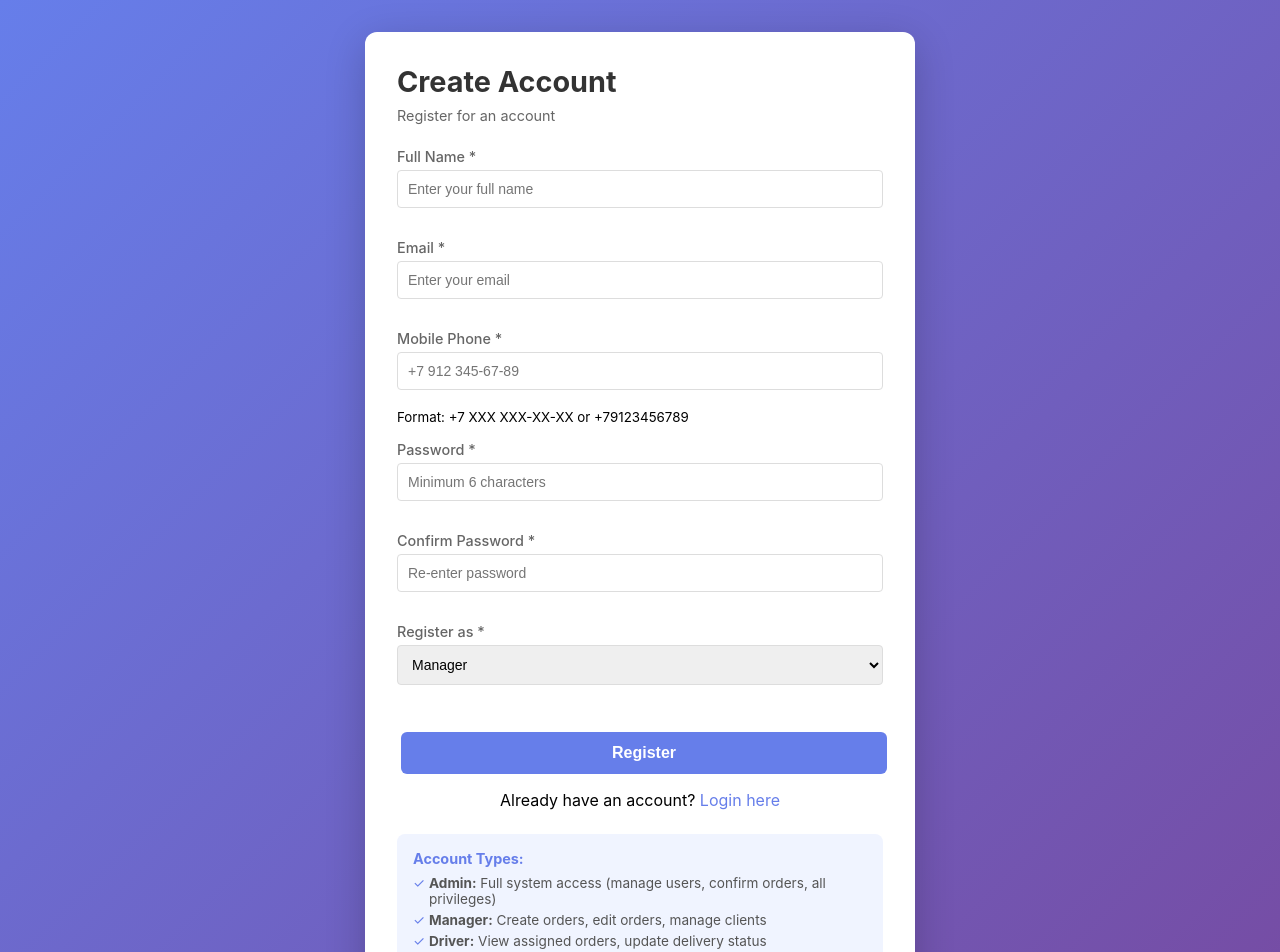
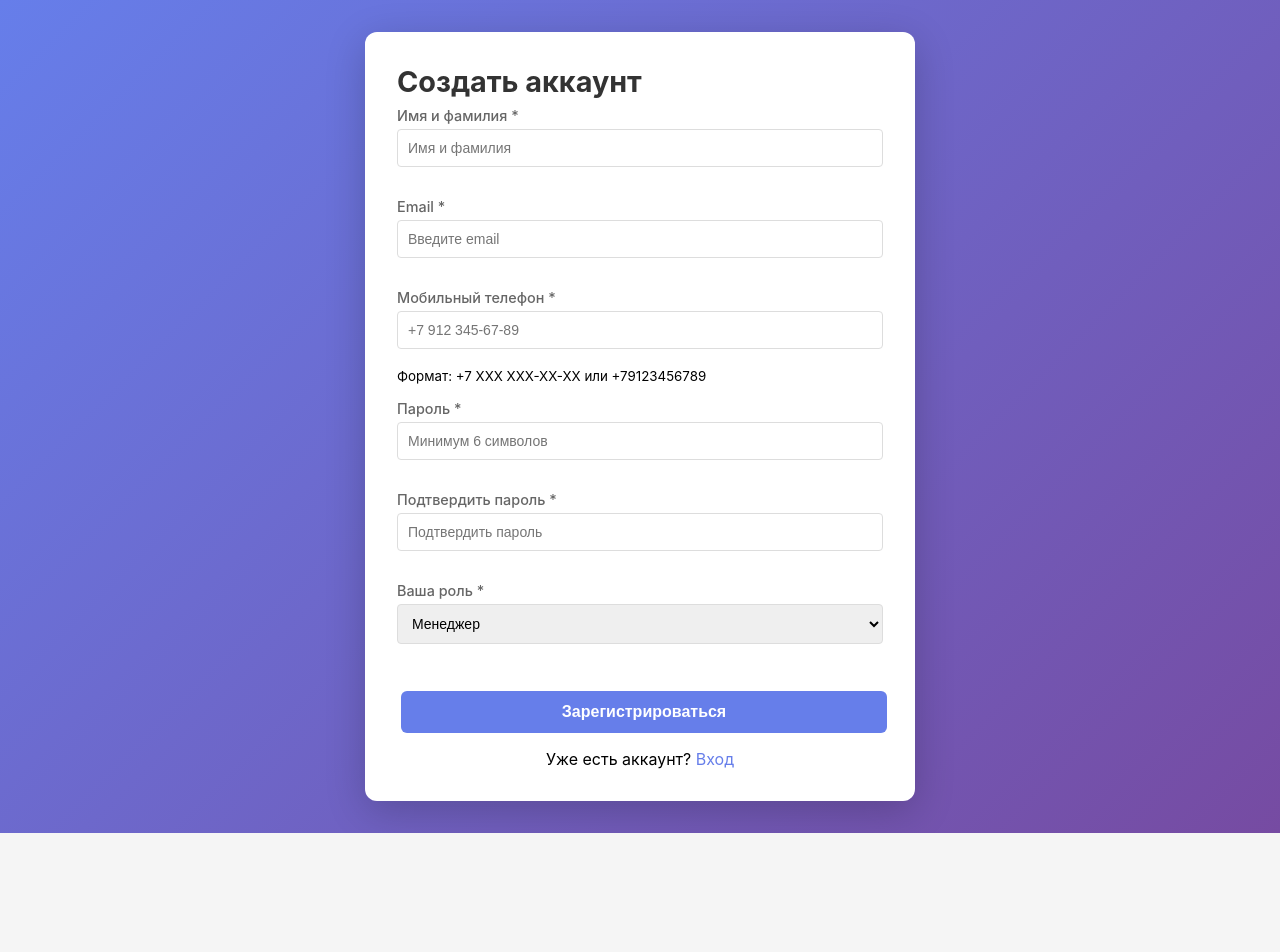
Before and after one commit to hosfatantabolis/delivery_front, a React (Create React App) app: page /register in a window 1280 px wide. Shown: the top 952 px of the page. After the commit the page ends 833 px from the top, so only its background shows below. Built offline with nearby package versions, Linux system fonts and the light colour scheme.

Commit message:
feat: login and register pages translation

```diff
--- a/src/pages/Login/Login.js
+++ b/src/pages/Login/Login.js
@@ -40,7 +40,7 @@ const Login = () => {
   return (
     <div className="login-container">
       <form onSubmit={handleSubmit}>
-        <h2>Login to Dashboard</h2>
+        <h2>Вход</h2>
         {error && <div className="error">{error}</div>}
         <input
           type="email"
@@ -51,24 +51,17 @@ const Login = () => {
         />
         <input
           type="password"
-          placeholder="Password"
+          placeholder="Пароль"
           value={password}
           onChange={(e) => setPassword(e.target.value)}
           required
         />
         <button type="submit" disabled={loading}>
-          {loading ? 'Logging in...' : 'Login'}
+          {loading ? 'Выполняется вход...' : 'Войти'}
         </button>
 
         <div className="register-link">
-          Don't have an account? <Link to="/register">Register here</Link>
-        </div>
-
-        <div className="demo-creds">
-          <p>Demo Accounts:</p>
-          <p><strong>Admin:</strong> admin@example.com / admin123</p>
-          <p><strong>Manager:</strong> manager@example.com / 123456</p>
-          <p><strong>Driver:</strong> driver@example.com / 123456</p>
+          Нет аккаунта? <Link to="/register">Регистрация</Link>
         </div>
       </form>
     </div>
--- a/src/pages/Register/Register.js
+++ b/src/pages/Register/Register.js
@@ -11,7 +11,7 @@ const Register = () => {
     confirmPassword: '',
     role: 'manager',
     vehicleInfo: '',
-    assignedZone: ''
+    assignedZone: '',
   });
   const [error, setError] = useState('');
   const [success, setSuccess] = useState('');
@@ -36,16 +36,32 @@ const Register = () => {
         value = '+' + digits.slice(0, 1) + ' ' + digits.slice(1, 4);
         if (digits.length > 4) value += ' ' + digits.slice(4);
       } else if (digits.length <= 9) {
-        value = '+' + digits.slice(0, 1) + ' ' + digits.slice(1, 4) + ' ' + digits.slice(4, 7);
+        value =
+          '+' +
+          digits.slice(0, 1) +
+          ' ' +
+          digits.slice(1, 4) +
+          ' ' +
+          digits.slice(4, 7);
         if (digits.length > 7) value += '-' + digits.slice(7);
       } else {
-        value = '+' + digits.slice(0, 1) + ' ' + digits.slice(1, 4) + ' ' + digits.slice(4, 7) + '-' + digits.slice(7, 9) + '-' + digits.slice(9, 11);
+        value =
+          '+' +
+          digits.slice(0, 1) +
+          ' ' +
+          digits.slice(1, 4) +
+          ' ' +
+          digits.slice(4, 7) +
+          '-' +
+          digits.slice(7, 9) +
+          '-' +
+          digits.slice(9, 11);
       }
     }
 
     setFormData({
       ...formData,
-      [e.target.name]: value
+      [e.target.name]: value,
     });
     setError('');
   };
@@ -80,43 +96,45 @@ const Register = () => {
 
     // Validation
     if (!formData.name.trim()) {
-      setError('Name is required');
+      setError('Имя обязательно для заполнения');
       setLoading(false);
       return;
     }
 
     if (!formData.email.trim()) {
-      setError('Email is required');
+      setError('Email обязательно для заполнения');
       setLoading(false);
       return;
     }
 
     if (!formData.phone.trim()) {
-      setError('Phone number is required');
+      setError('Номер телефона обязательно для заполнения');
       setLoading(false);
       return;
     }
 
     if (!validatePhone(formData.phone)) {
-      setError('Please enter a valid phone number (e.g., +7 912 345-67-89 or +79123456789)');
+      setError(
+        'Введите корректный номер телефона (например, +7 912 345-67-89 или +79123456789)',
+      );
       setLoading(false);
       return;
     }
 
     if (!formData.password) {
-      setError('Password is required');
+      setError('Пароль обязательно для заполнения');
       setLoading(false);
       return;
     }
 
     if (formData.password !== formData.confirmPassword) {
-      setError('Passwords do not match');
+      setError('Пароли не совпадают');
       setLoading(false);
       return;
     }
 
     if (formData.password.length < 6) {
-      setError('Password must be at least 6 characters');
+      setError('Пароль должен быть минимум 6 символов');
       setLoading(false);
       return;
     }
@@ -127,7 +145,7 @@ const Register = () => {
       email: formData.email.trim().toLowerCase(),
       phone: formatPhoneForStorage(formData.phone),
       password: formData.password,
-      role: formData.role
+      role: formData.role,
     };
 
     // Add driver fields if role is driver
@@ -136,13 +154,21 @@ const Register = () => {
       payload.assignedZone = formData.assignedZone || '';
     }
 
-    console.log('Sending registration data:', { ...payload, password: '[HIDDEN]' });
+    console.log('Отправка регистрационных данных:', {
+      ...payload,
+      password: '[HIDDEN]',
+    });
 
     try {
-      const response = await axios.post('http://localhost:5000/api/auth/register', payload);
+      const response = await axios.post(
+        'http://localhost:5000/api/auth/register',
+        payload,
+      );
       console.log('Registration response:', response.data);
 
-      setSuccess(`Account created successfully as ${formData.role}! Redirecting to login...`);
+      setSuccess(
+        `Аккаунт ${formData.role} успешно создан! Перенаправление на страницу входа...`,
+      );
 
       // Clear form
       setFormData({
@@ -153,19 +179,20 @@ const Register = () => {
         confirmPassword: '',
         role: 'manager',
         vehicleInfo: '',
-        assignedZone: ''
+        assignedZone: '',
       });
 
       // Redirect to login after 2 seconds
       setTimeout(() => {
         navigate('/login');
       }, 2000);
-
     } catch (err) {
       console.error('Registration error details:', err);
       console.error('Error response:', err.response);
 
-      const errorMessage = err.response?.data?.error || 'Registration failed. Please try again.';
+      const errorMessage =
+        err.response?.data?.error ||
+        'Регистрация не удалась. Попробуйте снова.';
       setError(errorMessage);
     } finally {
       setLoading(false);
@@ -175,22 +202,21 @@ const Register = () => {
   return (
     <div className="register-container">
       <div className="register-card">
-        <h2>Create Account</h2>
-        <p className="subtitle">Register for an account</p>
+        <h2>Создать аккаунт</h2>
 
         {error && <div className="error-message">{error}</div>}
         {success && <div className="success-message">{success}</div>}
 
         <form onSubmit={handleSubmit}>
           <div className="form-group">
-            <label>Full Name *</label>
+            <label>Имя и фамилия *</label>
             <input
               type="text"
               name="name"
               value={formData.name}
               onChange={handleChange}
               required
-              placeholder="Enter your full name"
+              placeholder="Имя и фамилия"
             />
           </div>
 
@@ -202,12 +228,12 @@ const Register = () => {
               value={formData.email}
               onChange={handleChange}
               required
-              placeholder="Enter your email"
+              placeholder="Введите email"
             />
           </div>
 
           <div className="form-group">
-            <label>Mobile Phone *</label>
+            <label>Мобильный телефон *</label>
             <input
               type="tel"
               name="phone"
@@ -216,39 +242,46 @@ const Register = () => {
               required
               placeholder="+7 912 345-67-89"
             />
-            <small className="field-hint">Format: +7 XXX XXX-XX-XX or +79123456789</small>
+            <small className="field-hint">
+              Формат: +7 XXX XXX-XX-XX или +79123456789
+            </small>
           </div>
 
           <div className="form-group">
-            <label>Password *</label>
+            <label>Пароль *</label>
             <input
               type="password"
               name="password"
               value={formData.password}
               onChange={handleChange}
               required
-              placeholder="Minimum 6 characters"
+              placeholder="Минимум 6 символов"
             />
           </div>
 
           <div className="form-group">
-            <label>Confirm Password *</label>
+            <label>Подтвердить пароль *</label>
             <input
               type="password"
               name="confirmPassword"
               value={formData.confirmPassword}
               onChange={handleChange}
               required
-              placeholder="Re-enter password"
+              placeholder="Подтвердить пароль"
             />
           </div>
 
           <div className="form-group">
-            <label>Register as *</label>
-            <select name="role" value={formData.role} onChange={handleChange} required>
-              <option value="admin">Admin (Full Access)</option>
-              <option value="manager">Manager</option>
-              <option value="driver">Driver</option>
+            <label>Ваша роль *</label>
+            <select
+              name="role"
+              value={formData.role}
+              onChange={handleChange}
+              required
+            >
+              <option value="admin">Администратор</option>
+              <option value="manager">Менеджер</option>
+              <option value="driver">Водитель</option>
             </select>
           </div>
 
@@ -256,45 +289,35 @@ const Register = () => {
           {formData.role === 'driver' && (
             <div className="driver-fields">
               <div className="form-group">
-                <label>Vehicle Info</label>
+                <label>Информация о ТС</label>
                 <input
                   type="text"
                   name="vehicleInfo"
                   value={formData.vehicleInfo}
                   onChange={handleChange}
-                  placeholder="e.g., Truck - Plate ABC123"
+                  placeholder="Номер машины"
                 />
               </div>
               <div className="form-group">
-                <label>Assigned Zone</label>
+                <label>Присвоенная зона</label>
                 <input
                   type="text"
                   name="assignedZone"
                   value={formData.assignedZone}
                   onChange={handleChange}
-                  placeholder="e.g., Zone A, North Region"
+                  placeholder="город или ТК"
                 />
               </div>
             </div>
           )}
 
           <button type="submit" disabled={loading} className="register-btn">
-            {loading ? 'Creating Account...' : 'Register'}
+            {loading ? 'Регистрация...' : 'Зарегистрироваться'}
           </button>
         </form>
 
         <div className="login-link">
-          Already have an account? <a href="/login">Login here</a>
-        </div>
-
-        <div className="info-box">
-          <h4>Account Types:</h4>
-          <ul>
-            <li><strong>Admin:</strong> Full system access (manage users, confirm orders, all privileges)</li>
-            <li><strong>Manager:</strong> Create orders, edit orders, manage clients</li>
-            <li><strong>Driver:</strong> View assigned orders, update delivery status</li>
-          </ul>
-          <p className="note">Note: Your phone number will be visible to drivers for contact purposes.</p>
+          Уже есть аккаунт? <a href="/login">Вход</a>
         </div>
       </div>
     </div>
```
